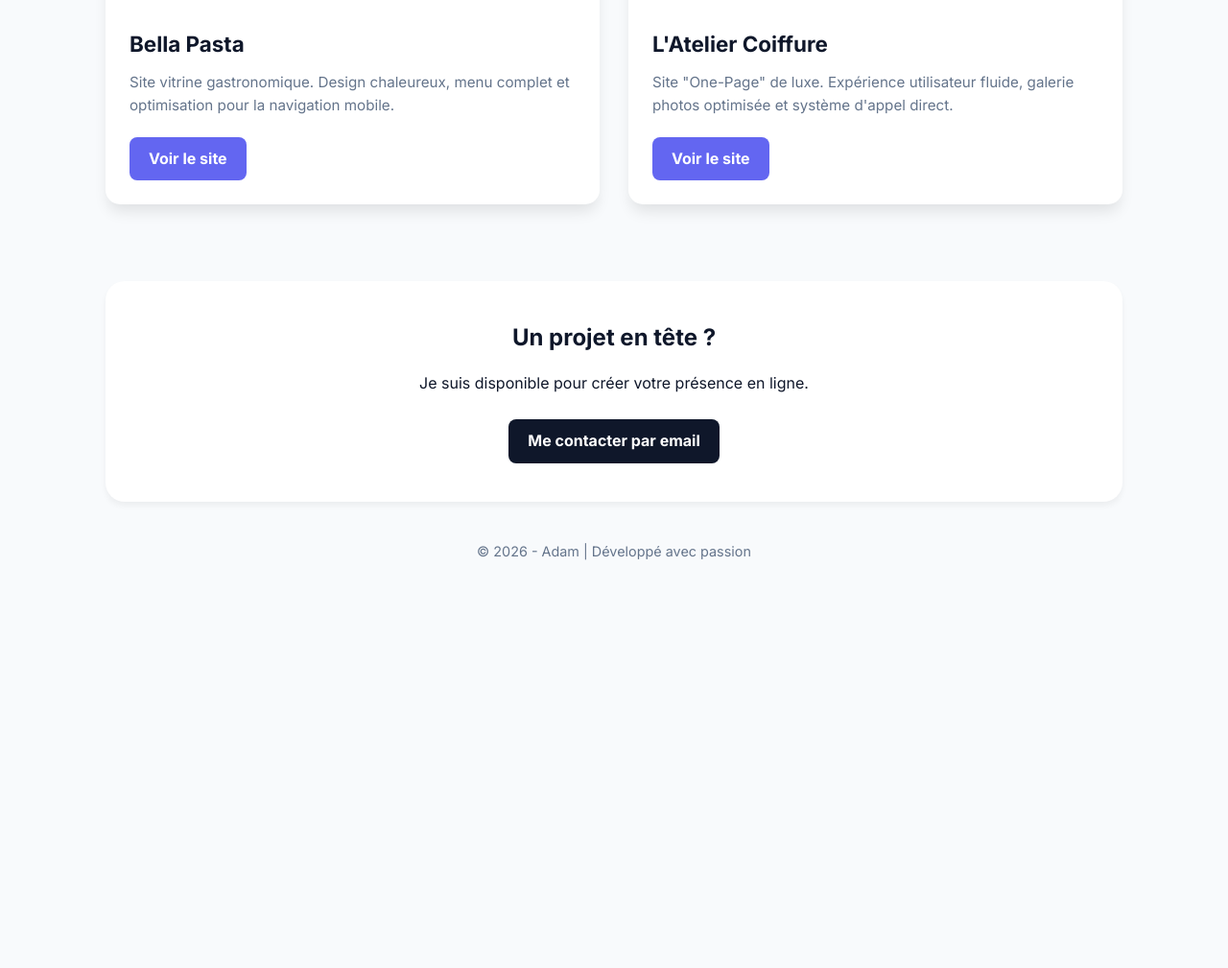
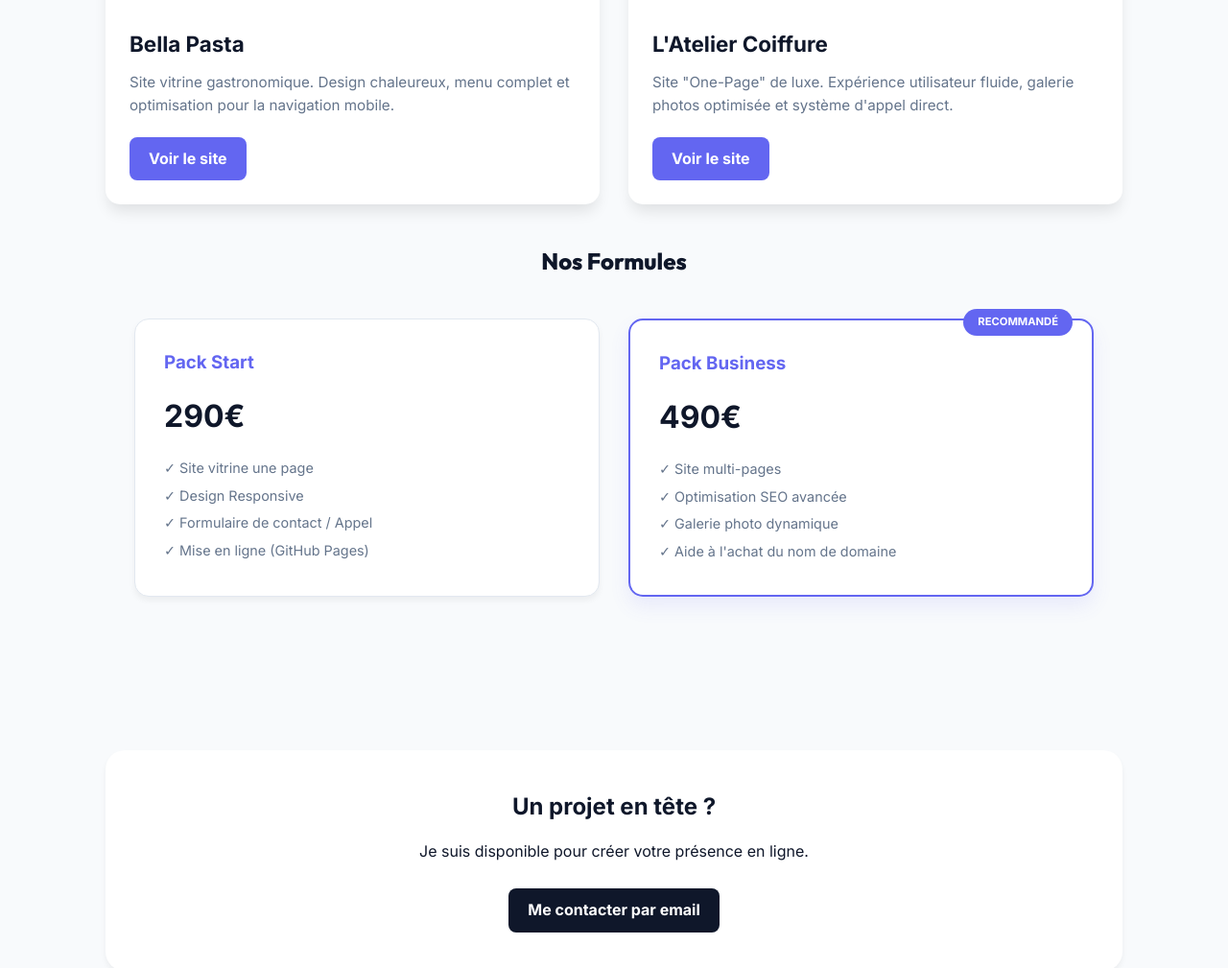
Before and after one commit to adam0911-devcode/mon-portfolio, a plain HTML site: page index.html in a window 1280 px wide. Shown: the part 1165-2174 px from the top of the page at 96% size. Before the commit the page ends 1841 px from the top, so only its background shows below. Drawn offline with Linux system fonts and the light colour scheme.

Commit message:
Update index.html

```diff
--- a/index.html
+++ b/index.html
@@ -134,6 +134,34 @@
                 </div>
             </div>
         </div>
+        <section id="tarifs" style="padding: 40px 0 80px;">
+    <h2 style="font-family: 'Outfit', sans-serif; text-align: center; margin-bottom: 40px;">Nos Formules</h2>
+    <div style="display: grid; grid-template-columns: repeat(auto-fit, minmax(280px, 1fr)); gap: 30px; max-width: 1000px; margin: 0 auto;">
+
+        <div style="background: white; padding: 30px; border-radius: 15px; box-shadow: 0 4px 6px rgba(0,0,0,0.05); border: 1px solid #e2e8f0;">
+            <h3 style="color: var(--primary);">Pack Start</h3>
+            <p style="font-size: 2rem; font-weight: 800; margin: 15px 0;">290€</p>
+            <ul style="list-style: none; text-align: left; font-size: 0.9rem; color: var(--text-gray); line-height: 2;">
+                <li>✓ Site vitrine une page</li>
+                <li>✓ Design Responsive</li>
+                <li>✓ Formulaire de contact / Appel</li>
+                <li>✓ Mise en ligne (GitHub Pages)</li>
+            </ul>
+        </div>
+
+        <div style="background: white; padding: 30px; border-radius: 15px; box-shadow: 0 10px 20px rgba(99, 102, 241, 0.1); border: 2px solid var(--primary); position: relative;">
+            <span style="position: absolute; top: -12px; right: 20px; background: var(--primary); color: white; padding: 5px 15px; border-radius: 20px; font-size: 0.7rem; font-weight: bold;">RECOMMANDÉ</span>
+            <h3 style="color: var(--primary);">Pack Business</h3>
+            <p style="font-size: 2rem; font-weight: 800; margin: 15px 0;">490€</p>
+            <ul style="list-style: none; text-align: left; font-size: 0.9rem; color: var(--text-gray); line-height: 2;">
+                <li>✓ Site multi-pages</li>
+                <li>✓ Optimisation SEO avancée</li>
+                <li>✓ Galerie photo dynamique</li>
+                <li>✓ Aide à l'achat du nom de domaine</li>
+            </ul>
+        </div>
+    </div>
+</section>
 
         <div class="contact-box">
             <h2 style="margin-bottom: 15px;">Un projet en tête ?</h2>
```
